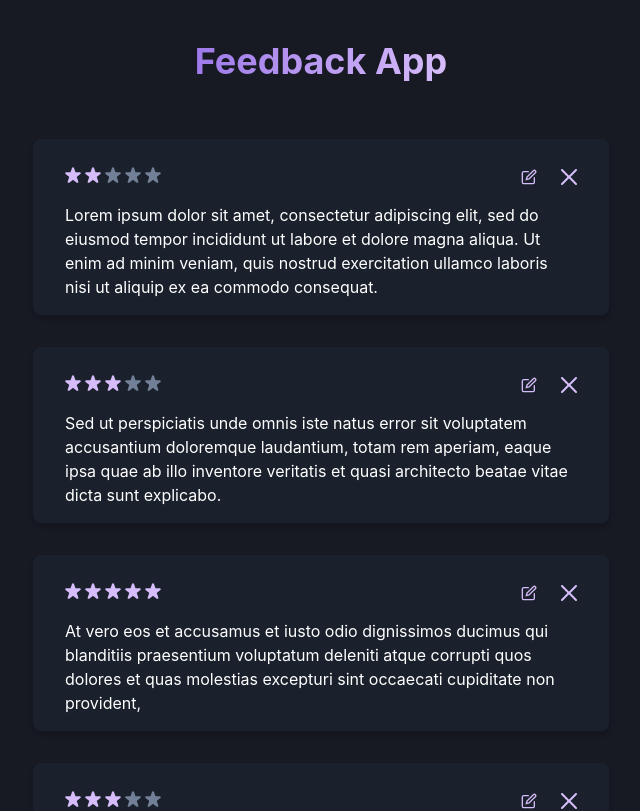
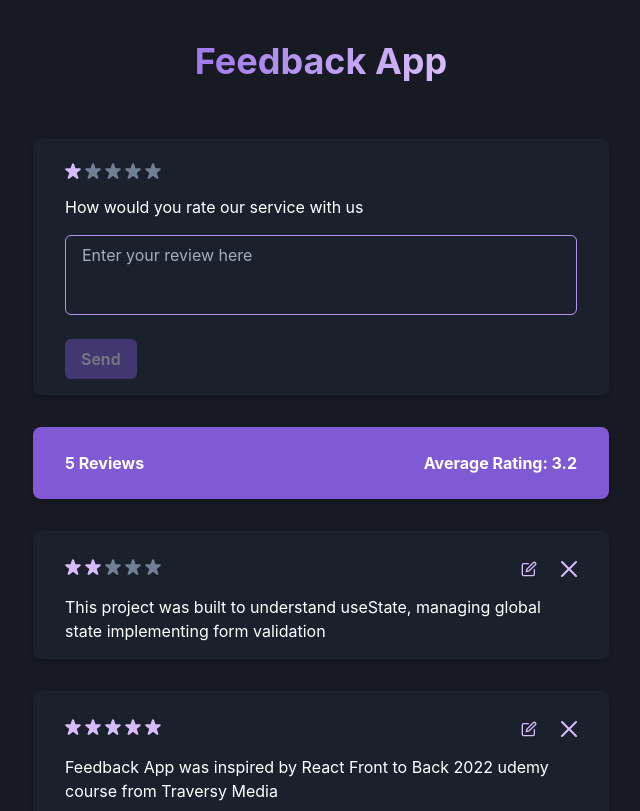
Before and after one commit to edizyurdakul/feedback-app, a React (Create React App) app: page / in a window 1280 px wide. Shown: the top 811 px of the page, without its empty margins (319-959 px from the left). Built offline with nearby package versions, Linux system fonts and the light colour scheme.

Commit message:
Created Form to add more reviews, implemented form validation

```diff
--- a/src/App.js
+++ b/src/App.js
@@ -2,17 +2,20 @@ import React, { useState } from "react";
 import Header from "./components/Header";
 import FeedbackList from "./components/FeedbackList";
 import FeedbackData from "./data/FeedbackData";
-
+import FeedbackStats from "./components/FeedbackStats";
+import FeedbackForm from "./components/FeedbackForm";
 const App = () => {
   const [feedback, setFeedback] = useState(FeedbackData);
 
   const deleteFeedback = (id) => {
-    console.log(id);
+    setFeedback(feedback.filter((item) => item.id !== id));
   };
 
   return (
     <>
       <Header />
+      <FeedbackForm />
+      <FeedbackStats feedback={feedback} />
       <FeedbackList feedback={feedback} handleDelete={deleteFeedback} />
     </>
   );
--- /dev/null
+++ b/src/components/FeedbackForm.jsx
@@ -0,0 +1,140 @@
+import { useState } from "react";
+import { HStack, Flex, Box, Textarea, Tooltip, Button, chakra } from "@chakra-ui/react";
+import { StarIcon } from "@chakra-ui/icons";
+
+const FeedbackForm = () => {
+  const [star, setStar] = useState(1);
+  const [text, setText] = useState("");
+
+  const selectStar = () => {
+    switch (star) {
+      case 1:
+        return (
+          <>
+            <StarIcon css={{ cursor: "pointer" }} onClick={() => setStar(1)} color="purple.200" />
+            <StarIcon css={{ cursor: "pointer" }} onClick={() => setStar(2)} color="gray.500" />
+            <StarIcon css={{ cursor: "pointer" }} onClick={() => setStar(3)} color="gray.500" />
+            <StarIcon css={{ cursor: "pointer" }} onClick={() => setStar(4)} color="gray.500" />
+            <StarIcon css={{ cursor: "pointer" }} onClick={() => setStar(5)} color="gray.500" />
+          </>
+        );
+      case 2:
+        return (
+          <>
+            <StarIcon css={{ cursor: "pointer" }} onClick={() => setStar(1)} color="purple.200" />
+            <StarIcon css={{ cursor: "pointer" }} onClick={() => setStar(2)} color="purple.200" />
+            <StarIcon css={{ cursor: "pointer" }} onClick={() => setStar(3)} color="gray.500" />
+            <StarIcon css={{ cursor: "pointer" }} onClick={() => setStar(4)} color="gray.500" />
+            <StarIcon css={{ cursor: "pointer" }} onClick={() => setStar(5)} color="gray.500" />
+          </>
+        );
+      case 3:
+        return (
+          <>
+            <StarIcon css={{ cursor: "pointer" }} onClick={() => setStar(1)} color="purple.200" />
+            <StarIcon css={{ cursor: "pointer" }} onClick={() => setStar(2)} color="purple.200" />
+            <StarIcon css={{ cursor: "pointer" }} onClick={() => setStar(3)} color="purple.200" />
+            <StarIcon css={{ cursor: "pointer" }} onClick={() => setStar(4)} color="gray.500" />
+            <StarIcon css={{ cursor: "pointer" }} onClick={() => setStar(5)} color="gray.500" />
+          </>
+        );
+      case 4:
+        return (
+          <>
+            <StarIcon css={{ cursor: "pointer" }} onClick={() => setStar(1)} color="purple.200" />
+            <StarIcon css={{ cursor: "pointer" }} onClick={() => setStar(2)} color="purple.200" />
+            <StarIcon css={{ cursor: "pointer" }} onClick={() => setStar(3)} color="purple.200" />
+            <StarIcon css={{ cursor: "pointer" }} onClick={() => setStar(2)} color="purple.200" />
+            <StarIcon css={{ cursor: "pointer" }} onClick={() => setStar(5)} color="gray.500" />
+          </>
+        );
+      case 5:
+        return (
+          <>
+            <StarIcon css={{ cursor: "pointer" }} onClick={() => setStar(1)} color="purple.200" />
+            <StarIcon css={{ cursor: "pointer" }} onClick={() => setStar(2)} color="purple.200" />
+            <StarIcon css={{ cursor: "pointer" }} onClick={() => setStar(3)} color="purple.200" />
+            <StarIcon css={{ cursor: "pointer" }} onClick={() => setStar(4)} color="purple.200" />
+            <StarIcon css={{ cursor: "pointer" }} onClick={() => setStar(5)} color="purple.200" />
+          </>
+        );
+
+      default:
+        return (
+          <>
+            <StarIcon css={{ cursor: "pointer" }} onClick={() => setStar(1)} color="purple.200" />
+            <StarIcon css={{ cursor: "pointer" }} onClick={() => setStar(2)} color="gray.500" />
+            <StarIcon css={{ cursor: "pointer" }} onClick={() => setStar(3)} color="gray.500" />
+            <StarIcon css={{ cursor: "pointer" }} onClick={() => setStar(4)} color="gray.500" />
+            <StarIcon css={{ cursor: "pointer" }} onClick={() => setStar(5)} color="gray.500" />
+          </>
+        );
+    }
+  };
+
+  const handleText = (e) => {
+    setText(e.target.value);
+  };
+  return (
+    <Flex p={4} justifyContent="center">
+      <Box
+        width="xl"
+        px={8}
+        bgColor="gray.800"
+        py={4}
+        rounded="lg"
+        shadow="md"
+        maxW="xl"
+        css={{ transition: "all ease-in-out 0.15s" }}
+        _hover={{
+          transform: `${" translateY(-2px)"} ${"scale(1.005)"}`,
+          shadow: "lg",
+        }}
+      >
+        <Flex alignItems="center" alignContent="center" justifyContent="space-between" mt={2}>
+          <HStack spacing={1} display="flex" alignItems="center">
+            {selectStar(star)}
+          </HStack>
+          <Box></Box>
+        </Flex>
+        <Box mt={2}>
+          <chakra.p mt={4}>How would you rate our service with us</chakra.p>
+          <Textarea
+            placeholder="Enter your review here"
+            mt={4}
+            size="md"
+            resize={"none"}
+            colorScheme="purple"
+            focusBorderColor="purple.500"
+            _hover={{ borderColor: "purple.500" }}
+            borderColor="purple.300"
+            onChange={handleText}
+            value={text}
+          />
+          {text.trim().length === 0 ? (
+            <Button isDisabled colorScheme="purple" mt={6}>
+              Send
+            </Button>
+          ) : text.trim().length >= 0 && text.trim().length <= 10 ? (
+            <>
+              <Button isDisabled colorScheme="purple" mt={6}>
+                Send
+              </Button>
+              <chakra.p mt={4} fontSize="sm">
+                Please enter more than 10 characters
+              </chakra.p>
+            </>
+          ) : (
+            text.trim().length >= 10 && (
+              <Button colorScheme="purple" mt={6}>
+                Send
+              </Button>
+            )
+          )}
+        </Box>
+      </Box>
+    </Flex>
+  );
+};
+
+export default FeedbackForm;
--- a/src/components/FeedbackItem.jsx
+++ b/src/components/FeedbackItem.jsx
@@ -116,11 +116,12 @@ function FeedbackItem({ item, handleDelete }) {
                 <AlertDialogBody color="gray.900">Are you sure? You can't undo this action afterwards.</AlertDialogBody>
 
                 <AlertDialogFooter>
-                  <Button color="gray.900" ref={cancelRef} onClick={onCancel}>
+                  <Button _focus={{ boxShadow: "0 0 0 3px #D6BCFA" }} color="gray.900" ref={cancelRef} onClick={onCancel}>
                     Cancel
                   </Button>
                   <Button
                     colorScheme="purple"
+                    _focus={{ boxShadow: "0 0 0 3px #E9D8FD" }}
                     onClick={() => {
                       onDelete(item.id);
                     }}
--- /dev/null
+++ b/src/components/FeedbackStats.jsx
@@ -0,0 +1,54 @@
+import PropTypes from "prop-types";
+import { Flex, Box, chakra } from "@chakra-ui/react";
+
+const FeedbackStats = ({ feedback }) => {
+  // Average Rating
+  let average =
+    feedback.reduce((acc, cur) => {
+      return acc + cur.rating;
+    }, 0) / feedback.length;
+
+  average = average.toFixed(1).replace(/[.,]0$/, "");
+
+  return (
+    <Flex p={4} justifyContent="center">
+      <Box
+        width="xl"
+        px={8}
+        bgColor="purple.500"
+        py={4}
+        rounded="lg"
+        shadow="md"
+        maxW="xl"
+        css={{ transition: "all ease-in-out 0.15s" }}
+        _hover={{
+          transform: `${" translateY(-2px)"} ${"scale(1.005)"}`,
+          shadow: "lg",
+        }}
+      >
+        <Flex
+          alignItems="center"
+          alignContent="center"
+          justifyContent="space-between"
+          fontWeight="bold"
+          fontSize={{ base: "sm", sm: "md" }}
+          as="h2"
+          my={2}
+        >
+          <Box>
+            <chakra.h2>{feedback.length} Reviews</chakra.h2>
+          </Box>
+          <Box>
+            <chakra.h2>Average Rating: {isNaN(average) ? 0 : average}</chakra.h2>
+          </Box>
+        </Flex>
+      </Box>
+    </Flex>
+  );
+};
+
+FeedbackStats.propTypes = {
+  feedback: PropTypes.array.isRequired,
+};
+
+export default FeedbackStats;
--- a/src/data/FeedbackData.js
+++ b/src/data/FeedbackData.js
@@ -2,17 +2,17 @@ const FeedbackData = [
   {
     id: 1,
     rating: 2,
-    text: "Lorem ipsum dolor sit amet, consectetur adipiscing elit, sed do eiusmod tempor incididunt ut labore et dolore magna aliqua. Ut enim ad minim veniam, quis nostrud exercitation ullamco laboris nisi ut aliquip ex ea commodo consequat.  ",
+    text: "This project was built to understand useState, managing global state implementing form validation",
   },
   {
     id: 2,
-    rating: 3,
-    text: "Sed ut perspiciatis unde omnis iste natus error sit voluptatem accusantium doloremque laudantium, totam rem aperiam, eaque ipsa quae ab illo inventore veritatis et quasi architecto beatae vitae dicta sunt explicabo.",
+    rating: 5,
+    text: "Feedback App was inspired by React Front to Back 2022 udemy course from Traversy Media",
   },
   {
     id: 3,
     rating: 5,
-    text: "At vero eos et accusamus et iusto odio dignissimos ducimus qui blanditiis praesentium voluptatum deleniti atque corrupti quos dolores et quas molestias excepturi sint occaecati cupiditate non provident,",
+    text: "This project helped me understand more on prop drilling and how to rather implement a global state for the all the components access the states",
   },
   {
     id: 4,
@@ -22,7 +22,7 @@ const FeedbackData = [
   {
     id: 5,
     rating: 1,
-    text: "At vero eos et accusamus et iusto odio dignissimos ducimus qui blanditiis praesentium voluptatum deleniti atque corrupti quos dolores et quas molestias excepturi sint occaecati cupiditate non provident,",
+    text: "Built with React.JS, Chakra-UI, Framer Motion, and React Router",
   },
 ];
 
--- a/src/theme.js
+++ b/src/theme.js
@@ -1,5 +1,4 @@
 import { extendTheme } from "@chakra-ui/react";
-import { mode } from "@chakra-ui/theme-tools";
 
 export const theme = extendTheme({
   styles: {
```
